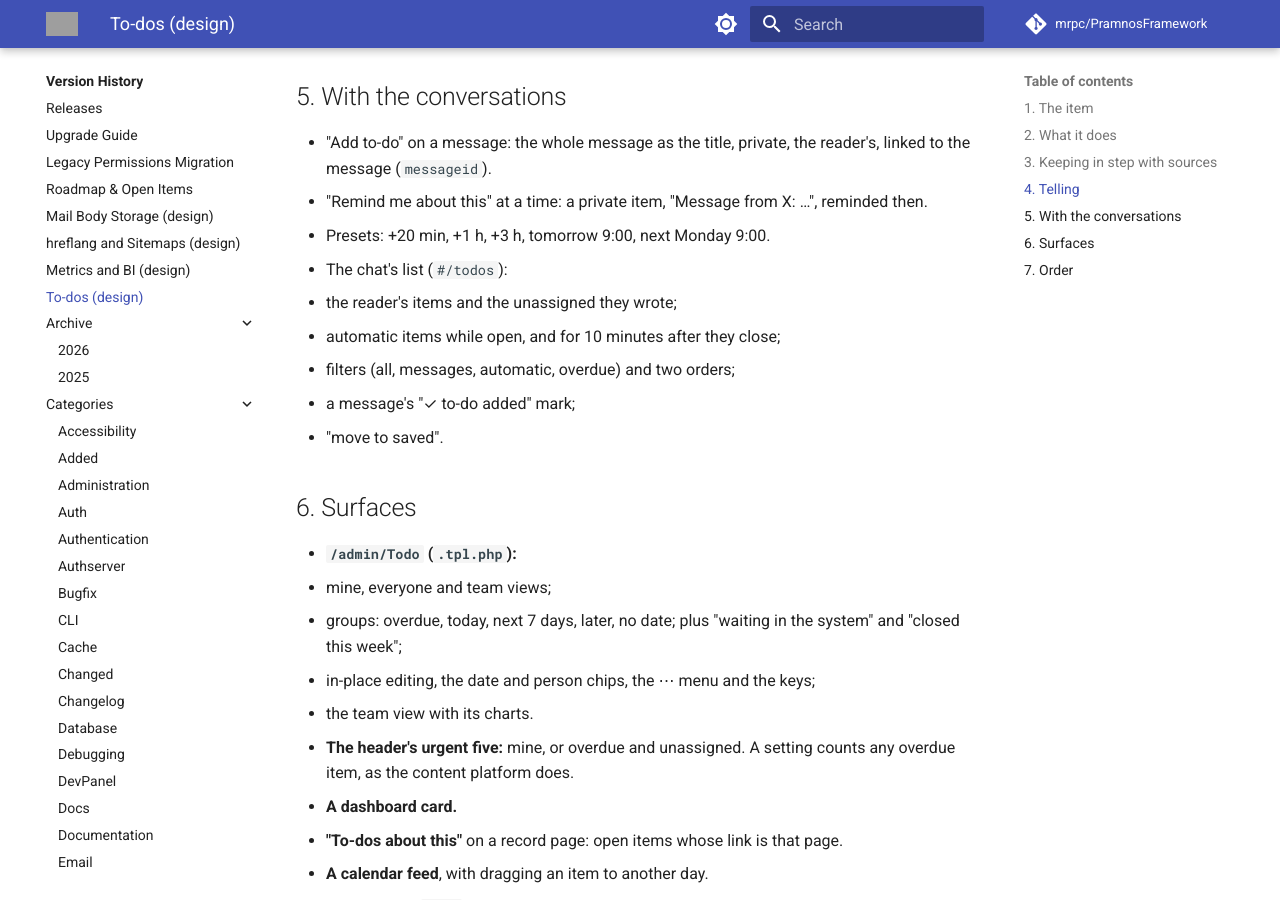
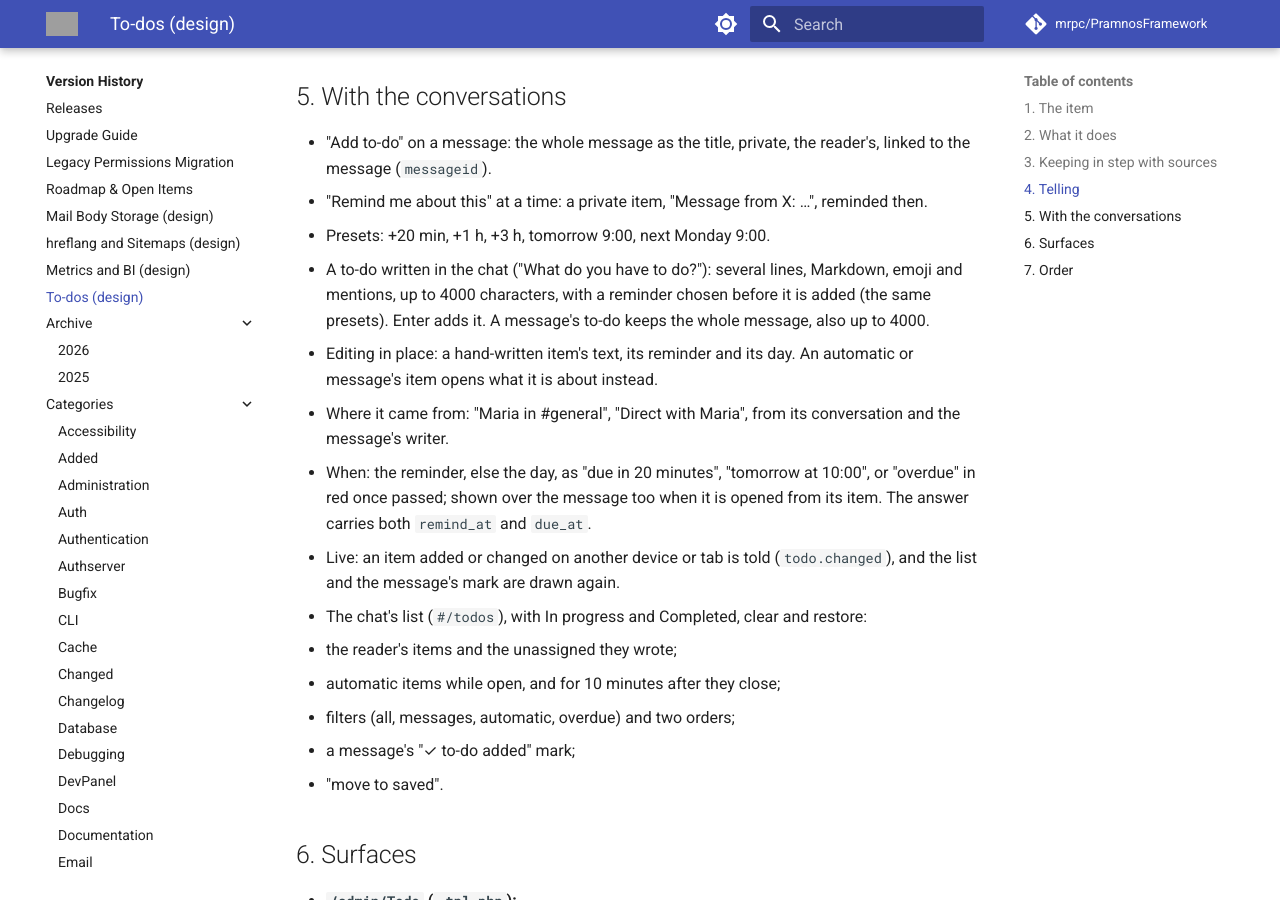
Before and after one commit to mrpc/PramnosFramework, an MkDocs documentation site: the page built from docs/Todos-Design.md, in a window 1280 px wide and 900 px high, scrolled down 3096 px. Built offline with MkDocs 1.6.1 and Material for MkDocs 9.7.7, drawn with Linux system fonts in a browser that asks for light colours; comment, search, counter and statistics services are not loaded; grey boxes are pictures that could not be loaded.

Commit message:
docs(todos): FW-363 design — the chat's to-do features, from its review

```diff
--- a/docs/Todos-Design.md
+++ b/docs/Todos-Design.md
@@ -110,7 +110,19 @@ it gives is `source => [kind, title, link?, assigned_to?, due_at?]`.
   message (`messageid`).
 - "Remind me about this" at a time: a private item, "Message from X: …", reminded then.
   - Presets: +20 min, +1 h, +3 h, tomorrow 9:00, next Monday 9:00.
-- The chat's list (`#/todos`):
+- A to-do written in the chat ("What do you have to do?"): several lines, Markdown, emoji and
+  mentions, up to 4000 characters, with a reminder chosen before it is added (the same presets).
+  Enter adds it. A message's to-do keeps the whole message, also up to 4000.
+- Editing in place: a hand-written item's text, its reminder and its day. An automatic or
+  message's item opens what it is about instead.
+- Where it came from: "Maria in #general", "Direct with Maria", from its conversation and the
+  message's writer.
+- When: the reminder, else the day, as "due in 20 minutes", "tomorrow at 10:00", or "overdue" in
+  red once passed; shown over the message too when it is opened from its item. The answer
+  carries both `remind_at` and `due_at`.
+- Live: an item added or changed on another device or tab is told (`todo.changed`), and the list
+  and the message's mark are drawn again.
+- The chat's list (`#/todos`), with In progress and Completed, clear and restore:
   - the reader's items and the unassigned they wrote;
   - automatic items while open, and for 10 minutes after they close;
   - filters (all, messages, automatic, overdue) and two orders;
```
